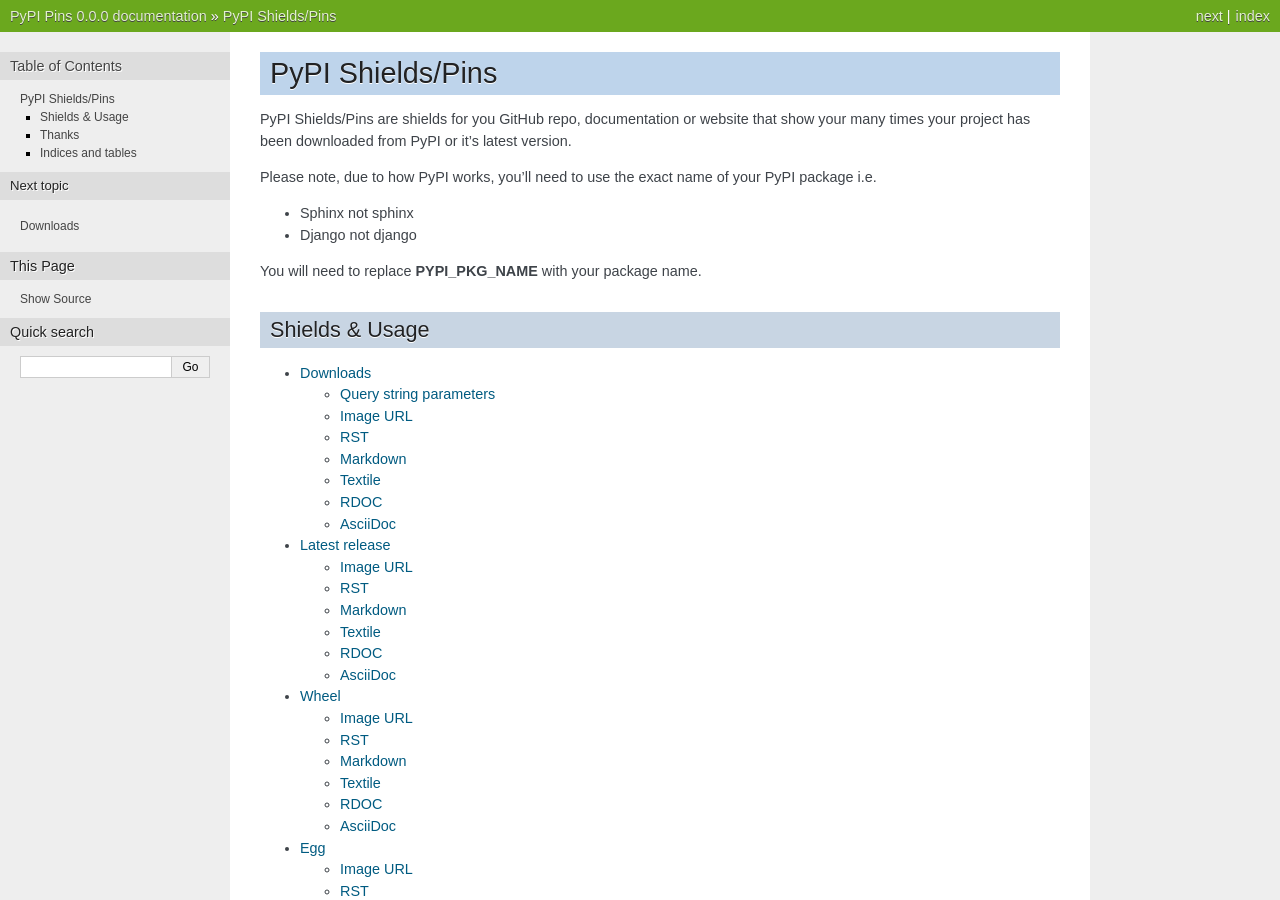
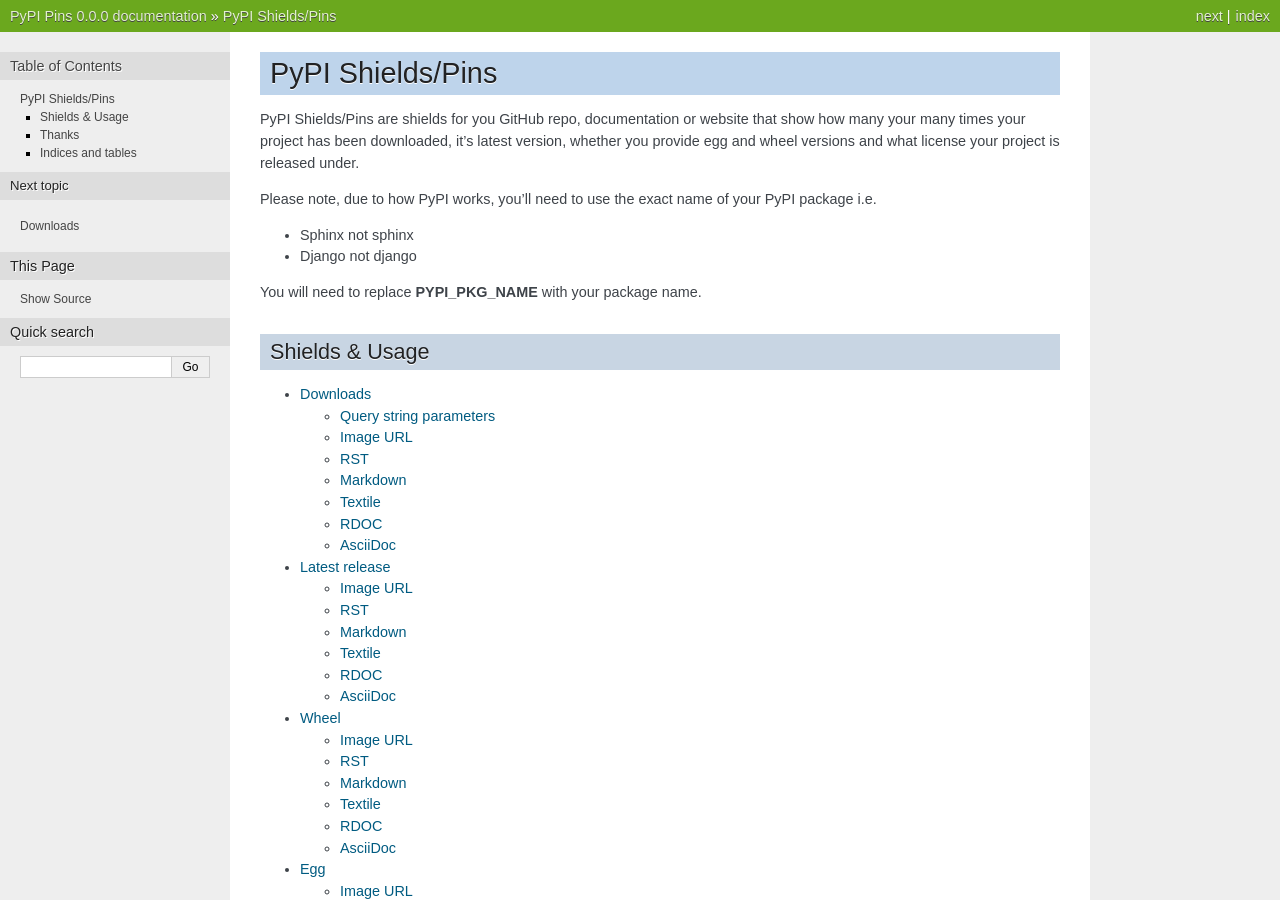
Before and after one commit to badges/pypipins, a Sphinx documentation site: the page built from docs/source/index.rst, in a window 1280 px wide and 900 px high. Built offline with Sphinx 7.4.7, drawn with Linux system fonts in a browser that asks for light colours.

Commit message:
First para made no sense

```diff
--- a/docs/source/index.rst
+++ b/docs/source/index.rst
@@ -3,7 +3,8 @@
 =================
 
 PyPI Shields/Pins are shields for you GitHub repo, documentation or website that show
-your many times your project has been downloaded from PyPI or it's latest version.
+how many your many times your project has been downloaded, it's latest version, whether
+you provide egg and wheel versions and what license your project is released under.
 
 Please note, due to how PyPI works, you'll need to use the exact name of your PyPI package
 i.e.
```
